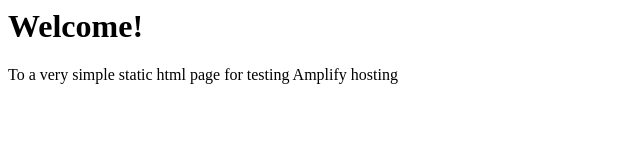
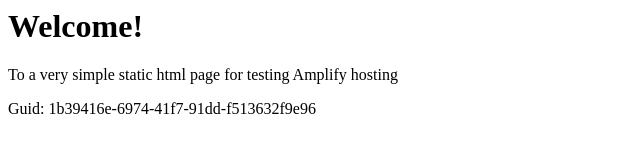
Before and after one commit to aws-aemilia-pdx/Github-PR-Commit-Integration-Test-DoNotTouch-GitHubAutoBuildCanaryTest-v1-gamma-us-west-2, a website: page src/index.html in a window 1280 px wide. Shown: the whole page, without its empty margins (0-640 px from the left). Drawn offline with Linux system fonts and the light colour scheme.

Commit message:
commit from integ tests

```diff
--- a/src/index.html
+++ b/src/index.html
@@ -1,3 +1,5 @@
+
+
 <html lang="en">
 
 <head>
@@ -10,6 +12,6 @@
 <body>
     <h1>Welcome!</h1>
     <p>To a very simple static html page for testing Amplify hosting</p>
-</body>
+    <p>Guid: 1b39416e-6974-41f7-91dd-f513632f9e96</p></body>
 
 </html>
```
